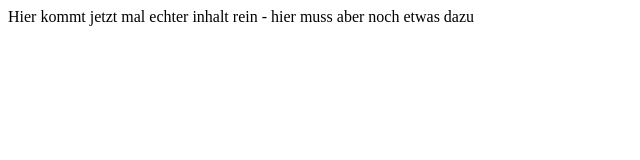
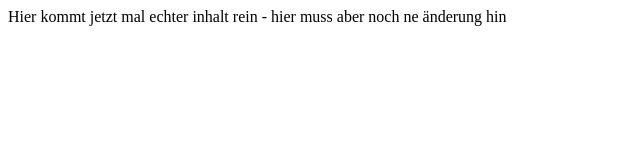
Before and after one commit to essal/test-repo, a plain HTML site: page index.html in a window 1280 px wide. Shown: the full height of the page, 0-640 px from the left. Drawn offline with Linux system fonts and the light colour scheme.

Commit message:
nochmal geändert

```diff
--- a/index.html
+++ b/index.html
@@ -5,7 +5,7 @@
 </head>
 
 <body>
-Hier kommt jetzt mal echter inhalt rein - hier muss aber noch etwas dazu
+Hier kommt jetzt mal echter inhalt rein - hier muss aber noch ne änderung hin
 </body>
 
 </html>
```
